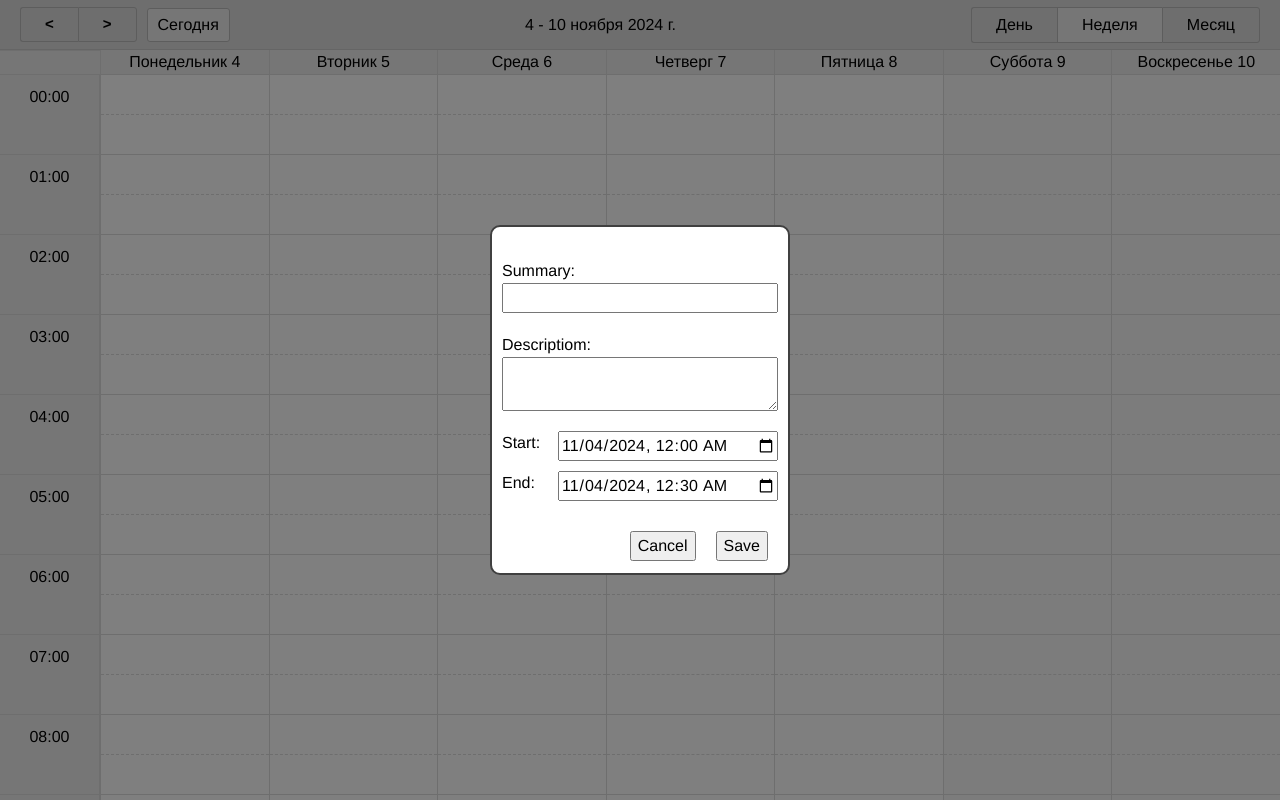
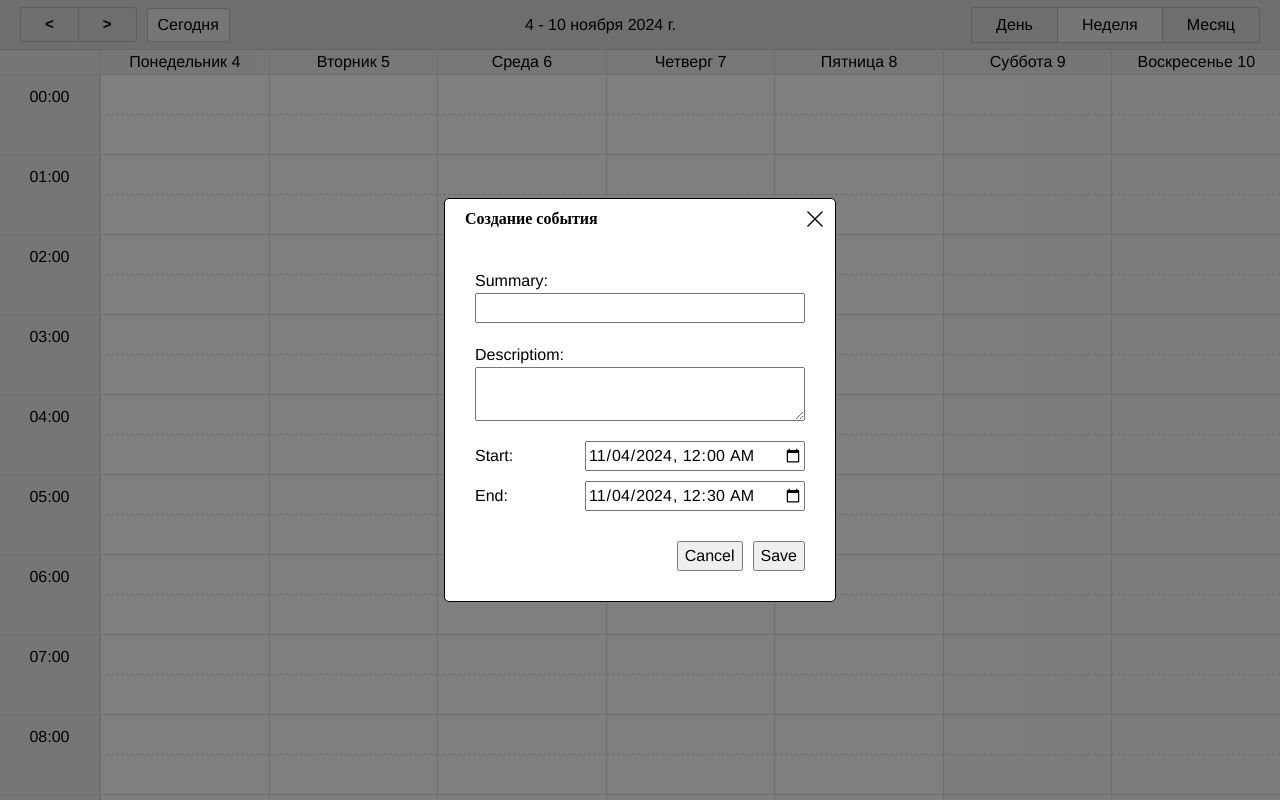
Before and after one commit to d1sky/sheduler, a React (Vite) app: page / in a window 1280 px wide. Both pictures are taken after a click on the element 184 px from the left and 95 px from the top of the page. Shown: the top 800 px of the page. Built offline with nearby package versions, Linux system fonts and the light colour scheme.

Commit message:
add portal

```diff
--- a/src/components/app/app.jsx
+++ b/src/components/app/app.jsx
@@ -1,12 +1,14 @@
 import { useState } from 'react';
-import { useSelector } from 'react-redux';
-import { getIsEventShow } from '../../services/event-slice';
+import { useDispatch, useSelector } from 'react-redux';
+import { getIsEventShow, setIsEventShow } from '../../services/event-slice';
 import { getFirstDateOfCurrentWeek, getLastDateOfCurrentWeek } from '../../utils/date';
 import { Event } from '../event/event';
+import Modal from '../modal/modal';
 import { Week } from '../week/week';
 import './App.css';
 
 function App() {
+  const dispatch = useDispatch()
   const isEventShow = useSelector(getIsEventShow)
 
   const [activeDate, setAсtiveDate] = useState(new Date());
@@ -56,6 +58,11 @@ function App() {
 
       {isEventShow && <Event />}
 
+      {isEventShow && (
+        <Modal title="Создание события" onClose={() => dispatch(setIsEventShow(false))}>
+          <Event />
+        </Modal>
+      )}
 
     </div>
   )
--- a/src/components/event/event.css
+++ b/src/components/event/event.css
@@ -36,7 +36,7 @@
 }
 
 .event_container {
-    width: 300px;
+    width: 350px;
     height: 350px;
     display: flex;
     justify-content: center;
@@ -47,7 +47,8 @@
 }
 
 .event_form {
-    width: 100%;
+    width: 350px;
+    /* width: 100%; */
     padding: 10px;
 }
 
@@ -61,6 +62,7 @@
 .input_container {
     display: flex;
     justify-content: space-between;
+    align-items: center;
     margin: 10px 0;
 }
 
@@ -73,5 +75,5 @@
 }
 
 .footer button {
-    margin: 0 10px;
+    margin-left: 10px;
 }
--- a/src/components/event/event.jsx
+++ b/src/components/event/event.jsx
@@ -1,7 +1,6 @@
 import { useCallback, useEffect } from 'react';
 import { useDispatch, useSelector } from 'react-redux';
 import { getEvent, setEvent, setIsEventShow } from '../../services/event-slice';
-import Outside from '../outside/outside';
 import './event.css';
 
 
@@ -59,12 +58,9 @@ export const Event = () => {
     }
 
     return (
-        <>
-            <div className="overlay"> </div>
-            <Outside
-                onClick={() => dispatch(setIsEventShow(false))} >
-                <div className="overlay-box">
-                    <div className="event_container" >
+        // <div className="overlay-box">
+        <div className="" >
+            {/* <div className="event_container" > */}
             <div className="event_form">
 
                 <div className="event_summary">
@@ -90,7 +86,7 @@ export const Event = () => {
                     />
                 </div>
 
-                            <div className="input_container event_date_start ">
+                <div className="input_container event_date_start">
                     <label htmlFor="start">Start:</label>
                     <input
                         type="datetime-local"
@@ -102,6 +98,7 @@ export const Event = () => {
                     // max="2018-12-31"
                     />
                 </div>
+
                 <div className="input_container event_date_end">
                     <label htmlFor="start">End:</label>
                     <input
@@ -125,8 +122,6 @@ export const Event = () => {
                 </div>
             </div>
         </div>
-                </div>
-            </Outside>
-        </>
+        // </div>
     )
 }
--- /dev/null
+++ b/src/components/modal/modal.jsx
@@ -0,0 +1,68 @@
+import { useCallback, useEffect, useRef, useState } from "react";
+import Portal, { createContainer } from "../portal/portal";
+import CloseIcon from "./close.png";
+import Styles from "./modal.module.css";
+
+const MODAL_CONTAINER_ID = "modal-container-id";
+
+
+
+const Modal = (props) => {
+    const { title, onClose, children } = props;
+
+    const rootRef = useRef(null);
+    const [isMounted, setMounted] = useState(false);
+
+    useEffect(() => {
+        createContainer({ id: MODAL_CONTAINER_ID });
+        setMounted(true);
+    }, []);
+
+    useEffect(() => {
+        const handleWrapperClick = (event) => {
+            const { target } = event;
+
+            if (target instanceof Node && rootRef.current === target) {
+                onClose?.();
+            }
+        };
+        const handleEscapePress = (event) => {
+            if (event.key === "Escape") {
+                onClose?.();
+            }
+        };
+
+        window.addEventListener("click", handleWrapperClick);
+        window.addEventListener("keydown", handleEscapePress);
+
+        return () => {
+            window.removeEventListener("click", handleWrapperClick);
+            window.removeEventListener("keydown", handleEscapePress);
+        };
+    }, [onClose]);
+
+    const handleClose = useCallback(() => {
+        onClose?.();
+    }, [onClose]);
+
+    return isMounted ? (
+        <Portal id={'modal-container-id'}>
+            <div className={Styles.wrap} ref={rootRef} data-testid="wrap">
+                <div className={Styles.content}>
+                    <button
+                        type="button"
+                        className={Styles.closeButton}
+                        onClick={handleClose}
+                        data-testid="modal-close-button"
+                    >
+                        <img src={CloseIcon} alt="close icon" />
+                    </button>
+                    <p className={Styles.title}>{title}</p>
+                    {children}
+                </div>
+            </div>
+        </Portal>
+    ) : null;
+};
+
+export default Modal;
--- /dev/null
+++ b/src/components/modal/modal.module.css
@@ -0,0 +1,49 @@
+.wrap {
+    /* background: rgba(255, 255, 255, 0.4); */
+    background-color: rgba(0, 0, 0, 0.5);
+    position: fixed;
+    width: 100%;
+    height: 100%;
+    z-index: 5;
+    top: 0;
+    left: 0;
+    display: flex;
+    align-items: center;
+    justify-content: center;
+}
+
+.content {
+    border: 1px solid;
+    position: relative;
+    background: rgba(255, 255, 255, 1);
+    border-radius: 5px;
+    padding: 10px 20px 20px 20px;
+}
+
+.closeButton {
+    position: absolute;
+    width: 40px;
+    height: 40px;
+    padding: 0;
+    margin: 0;
+    right: 0;
+    top: 0;
+    border: none;
+    cursor: pointer;
+    background: none;
+    color: rgb(0, 0, 0, 0.6);
+}
+
+.closeButton:hover {
+    color: rgb(0, 0, 0, 1);
+}
+
+.title {
+    margin: 0 0 10px;
+    font-family: "SF Pro";
+    font-style: normal;
+    font-weight: 800;
+    font-size: 16px;
+    line-height: 20px;
+    color: black;
+}
--- /dev/null
+++ b/src/components/portal/portal.jsx
@@ -0,0 +1,40 @@
+import { useEffect, useState } from "react";
+import { createPortal } from "react-dom";
+
+
+const createContainer = (options) => {
+    if (document.getElementById(options.id)) {
+        return;
+    }
+
+    const { id, mountNode = document.body } = options;
+
+    const portalContainer = document.createElement("div");
+    portalContainer.setAttribute("id", id);
+    portalContainer.setAttribute("data-testid", `portalContainer-${id}`);
+    mountNode.appendChild(portalContainer);
+};
+
+const PORTAL_ERROR_MSG = `There is no portal container in markup. Please add portal container with proper id attribute.`;
+
+const Portal = (props) => {
+    const { id, children } = props;
+    const [container, setContainer] = useState();
+
+    useEffect(() => {
+        if (id) {
+            const portalContainer = document.getElementById(id);
+
+            if (!portalContainer) {
+                throw new Error(PORTAL_ERROR_MSG);
+            }
+
+            setContainer(portalContainer);
+        }
+    }, [id]);
+
+    return container ? createPortal(children, container) : null;
+};
+
+export { createContainer, PORTAL_ERROR_MSG };
+export default Portal;
```
Also changed, not shown: src/components/hour/hour.jsx (+0 -37 lines), src/components/modal/close.png (added). Lines whose indentation alone changed are shown as unchanged.
